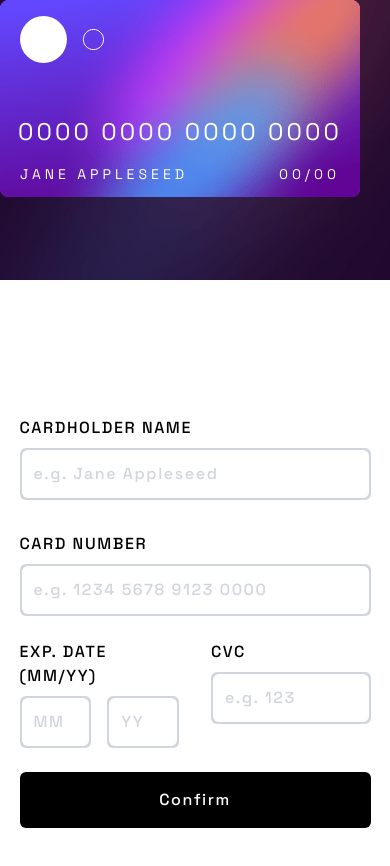
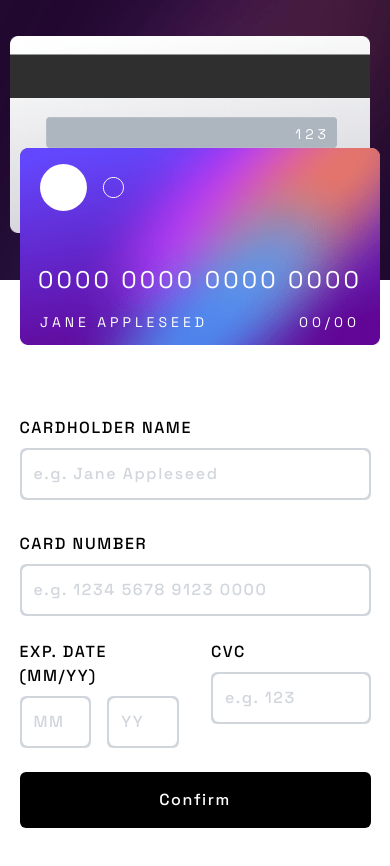
Before and after one commit to WTrygar/Interactive-card-detail-form, a Vue app: page / in a window 390 px wide. Built offline with nearby package versions, Linux system fonts and the light colour scheme.

Commit message:
feat: mobile styling done

```diff
--- a/src/App.vue
+++ b/src/App.vue
@@ -1,5 +1,6 @@
 <script setup lang="ts">
 import type { Component } from 'vue'
+import CardBack from './components/CardBack.vue'
 import CardFront from './components/CardFront.vue'
 import InputForm from './components/InputForm.vue'
 
@@ -15,7 +16,10 @@ const props = defineProps<Props>()
 <template>
   <div class="min-h-lvh max-auto relative flex flex-col content-center">
     <div class="bg-[url('/src/images/bg-main-mobile.png')] bg-no-repeat bg-cover h-70 mb-30">
-      <CardFront />
+      <div class="max-w-820 h-100 relative overflow-hidden">
+        <CardBack class="absolute top-9 right-5" />
+        <CardFront class="absolute top-37 left-5" />
+      </div>
     </div>
     <InputForm />
   </div>
--- a/src/components/CardBack.vue
+++ b/src/components/CardBack.vue
@@ -1,6 +1,6 @@
 <template>
   <div
-    class="flex flex-col bg-[url('/src/images/bg-card-back.png')] bg-contain bg-no-repeat h-70 w-120 p-8 font-grotesk text-white tracking-[.25em]"
+    class="flex flex-col bg-[url('/src/images/bg-card-back.png')] bg-contain bg-no-repeat w-90 h-60 pr-4 font-grotesk text-white tracking-[.25em]"
   >
     <div class="w-10/10 text-sm text-right pt-22 pr-6">123</div>
   </div>
--- a/src/components/CardFront.vue
+++ b/src/components/CardFront.vue
@@ -3,7 +3,7 @@
     class="flex justify-center self-center bg-[url('/src/images/bg-card-front.png')] bg-contain bg-no-repeat w-90 h-60 font-grotesk text-white tracking-[.25em]"
   >
     <div class="flex flex-col justify-between w-full m-4 mb-14">
-      <div class="bg-[url('/src/images/card-logo.svg')] ml-1 h-1/2 bg-no-repeat h-12"></div>
+      <div class="bg-[url('/src/images/card-logo.svg')] ml-1 h-1/2 bg-no-repeat"></div>
       <div class="flex flex-col justify-between h-1/2">
         <div class="text-center text-2xl pt-4 tracking-[.13em]">0000 0000 0000 0000</div>
         <div class="flex flex-row justify-between text-sm px-1">
```
